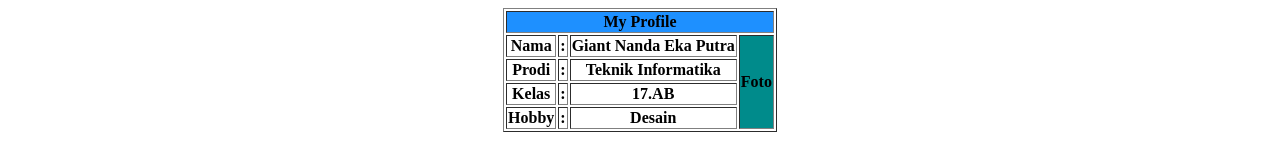
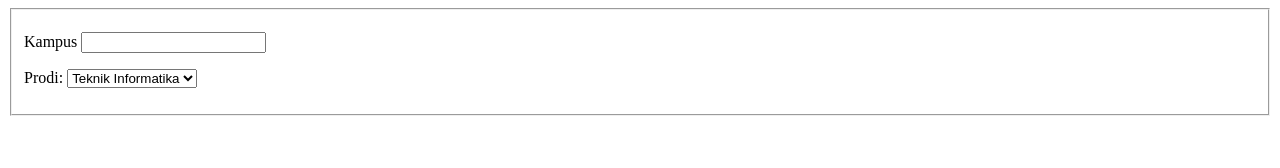
Before and after one commit to GiantNanda/uts-17180020, a plain HTML site: page index.html in a window 1280 px wide. Drawn offline with Linux system fonts and the light colour scheme.

Commit message:
Form
Form Gaes

```diff
--- a/index.html
+++ b/index.html
@@ -1,34 +1,20 @@
 <!DOCTYPE html>
 <html>
-    <head>
-        <title></title>
+<head>
 </head>
 <body>
-    <table border="1" align="center">
-        <tr>
-            <th colspan="4" bgcolor=#1E90FF>My Profile</th>
-        </tr>
-        <tr>
-            <th>Nama</th>
-            <th>:</th>
-            <th>Giant Nanda Eka Putra</th>
-             <th rowspan="5" bgcolor=#008B8B>Foto</th>
-        </tr>
-        <tr>
-            <th>Prodi</th>
-            <th>:</th>
-            <th>Teknik Informatika</th>
-        </tr>
-        <tr>
-          <th>Kelas</th>
-          <th>:</th>
-          <th>17.AB</th>
-        <tr>
-          <th>Hobby</th>
-          <th>:</th>
-          <th>Desain</th>
-        </tr>
-    </table>
-
-</body>
-</html>
+        <fieldset>
+        <p>
+            <label>Kampus</label>
+            <input type="text" name="kampus" placeholder="" />
+        </p>
+        <p>
+          <label>Prodi:</label>
+            <select name="Prodi">
+                <option value="islam">Teknik Informatika</option>
+                <option value="kristen">Sistem Informasi</option>
+            </select>
+        </p>
+      </fieldset>
+   </body>
+   </html>
```
